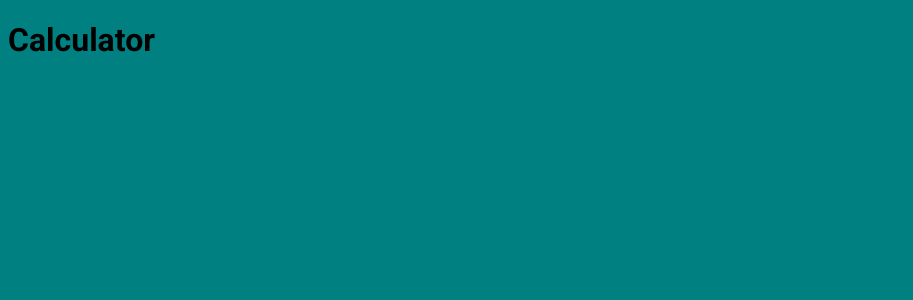
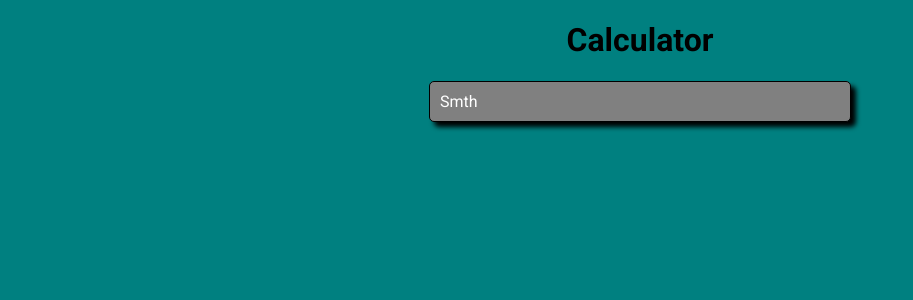
Before and after one commit to Adrode/calculator-app, a React (Create React App) app: page / in a window 1280 px wide. Shown: the top 300 px of the page, without its empty margins (0-913 px from the left). Built offline with nearby package versions, Linux system fonts and the light colour scheme.

Commit message:
Main component

```diff
--- a/src/App/App.js
+++ b/src/App/App.js
@@ -1,3 +1,4 @@
+import Main from "./Main";
 import Title from "./Title";
 
 function App() {
@@ -6,6 +7,7 @@ function App() {
       <Title
         text="Calculator"
       />
+      <Main />
     </>
   );
 }
--- /dev/null
+++ b/src/App/Main/index.js
@@ -0,0 +1,7 @@
+import { MainStyled } from "./styled";
+
+const Main = () => (
+    <MainStyled>Smth</MainStyled>
+);
+
+export default Main;
--- /dev/null
+++ b/src/App/Main/styled.js
@@ -0,0 +1,11 @@
+import styled from "styled-components";
+
+export const MainStyled = styled.main`
+    margin: 0px auto;
+    padding: 10px;
+    background-color: ${({ theme }) => theme.color.grey};
+    max-width: 400px;
+    border: 1px solid black;
+    border-radius: 5px;
+    box-shadow: 5px 5px 5px ${({ theme }) => theme.color.black};
+`;
--- a/src/App/Title/styled.js
+++ b/src/App/Title/styled.js
@@ -1,5 +1,6 @@
 import styled from "styled-components";
 
 export const TitleStyled = styled.h1`
-    color: ${({ theme }) => theme.color.black}
+    color: ${({ theme }) => theme.color.black};
+    text-align: center;
 `;
--- a/src/theme.js
+++ b/src/theme.js
@@ -3,5 +3,6 @@ export const theme = {
         teal: "teal",
         white: "white",
         black: "black",
+        grey: "grey",
     }
 };
```
